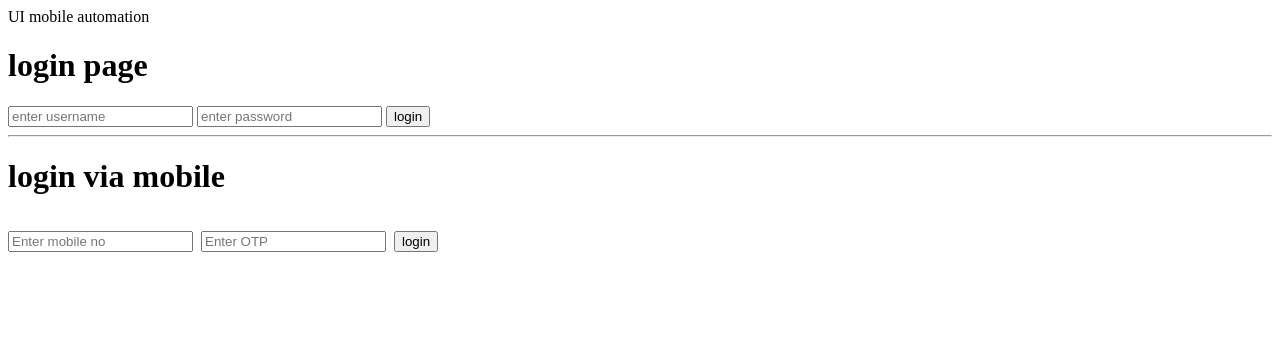
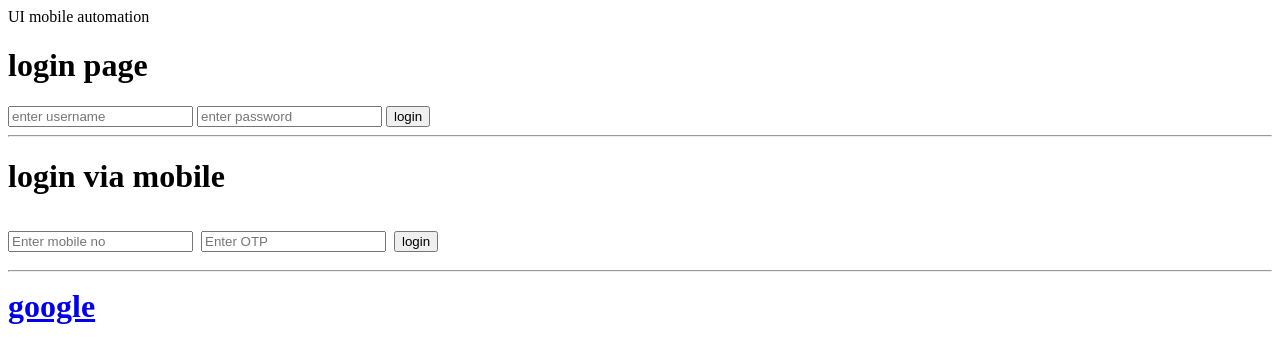
Before and after one commit to Pranalims/my-app, a plain HTML site: page index.html in a window 1280 px wide. Drawn offline with Linux system fonts and the light colour scheme.

Commit message:
this is V3

```diff
--- a/index.html
+++ b/index.html
@@ -13,5 +13,7 @@
 		<input type="text" placeholder ="Enter mobile no"/>
 		<input type="password" placeholder ="Enter OTP"/>
 		<input type="submit" value="login"/>
+		<hr>
+		<a href="https://www.google.com/">google</a>
 </body>
 <html>
```
